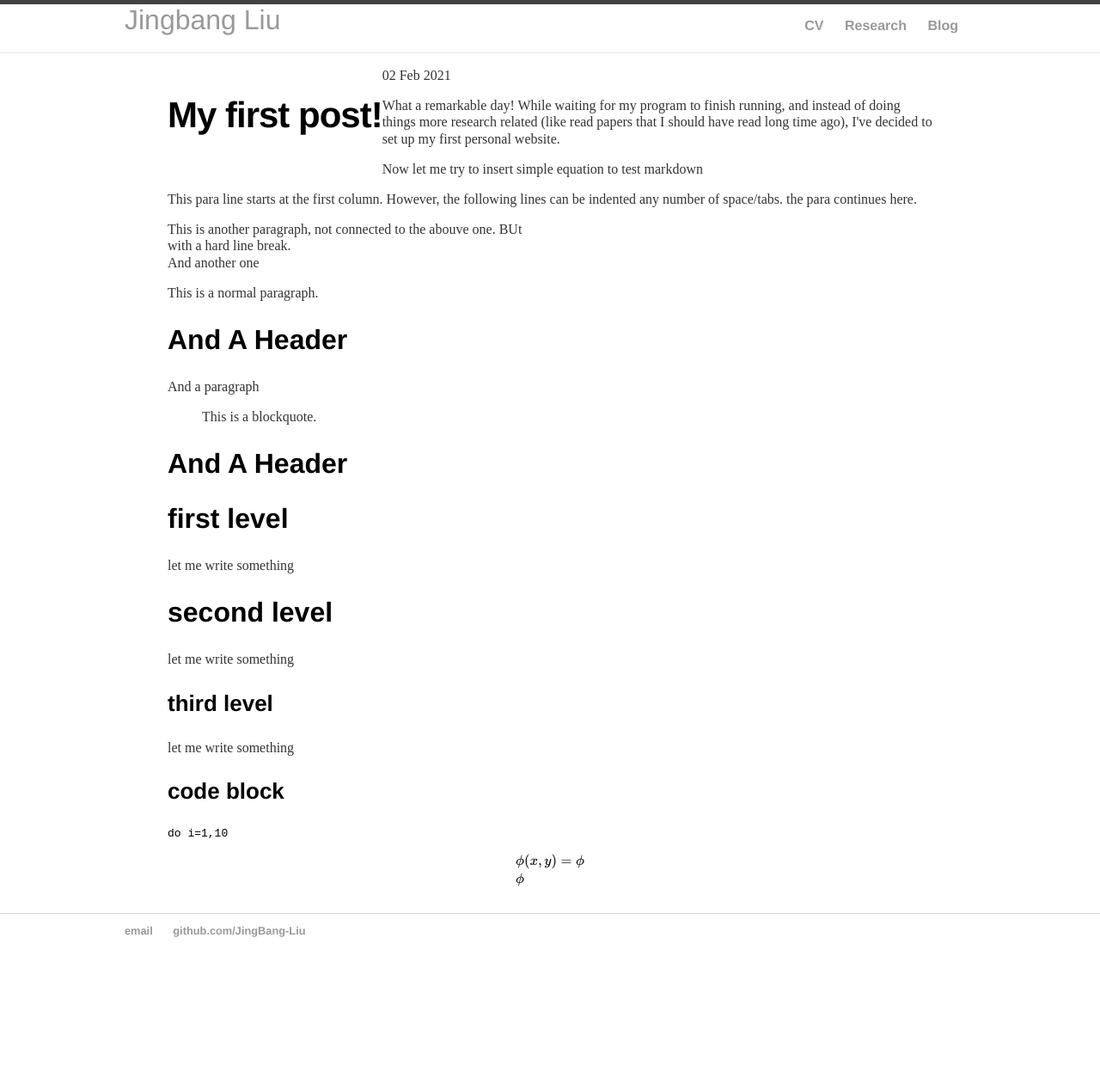
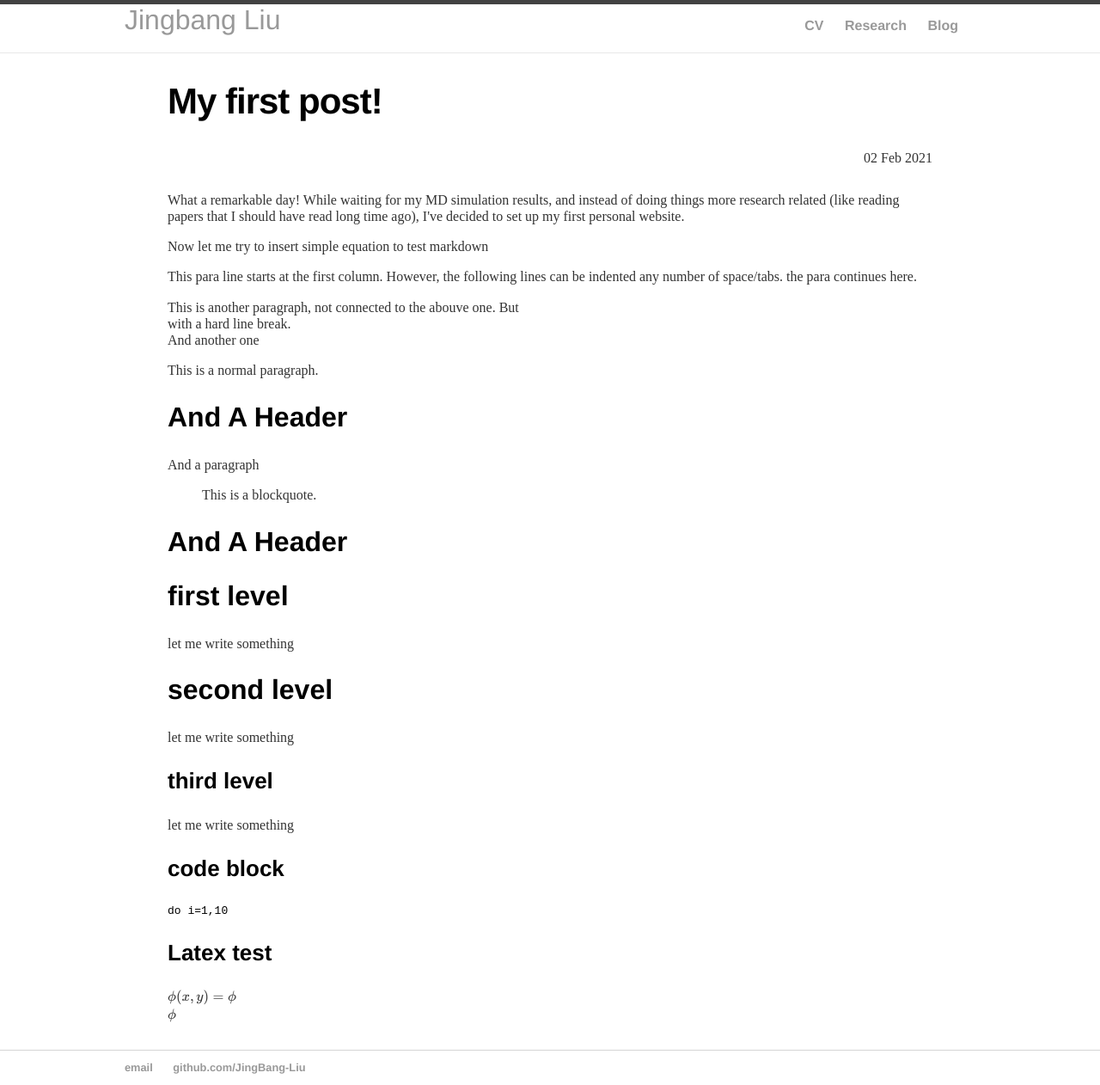
Before and after one commit to JingBang-Liu/JingbangLiu.github.io, a Jekyll site: the page built from _posts/2021-02-02-first-post.md, in a window 1280 px wide. Shown: the whole page at 86% size. Built offline with Jekyll 4.4.1, drawn with Linux system fonts in a browser that asks for light colours; before the commit the page ends 1103 px from its top, so only the background shows below that.

Commit message:
JL: fix post bug

```diff
--- a/_layouts/post.html
+++ b/_layouts/post.html
@@ -1,11 +1,10 @@
 ---
 layout: default
 ---
-<header class="post-header">
+<div class="post-header">
     <h1 class="post-title">{{ page.title }}</h1>
-</header>
-
-<p class="meta">{{ page.date | date_to_string}}</p>
+    <p style="text-align: right;">{{ page.date | date_to_string}}</p>
+</div>
 
 <div class="post-content">
         {{ content }}
--- a/_posts/2021-02-02-first-post.md
+++ b/_posts/2021-02-02-first-post.md
@@ -4,8 +4,8 @@ title: "My first post!"
 date: 2021-02-02
 ---
 
-What a remarkable day! While waiting for my program to finish running, and instead of doing things more research related
-(like read papers that I should have read long time ago), I\'ve decided to set up my first personal website.
+What a remarkable day! While waiting for my MD simulation results, and instead of doing things more research related
+(like reading papers that I should have read long time ago), I\'ve decided to set up my first personal website.
 
 Now let me try to insert simple equation to test markdown
 
@@ -14,7 +14,7 @@ This para line starts at the first column. However,
       the following lines can be indented any number of space/tabs.
     the para continues here.
 
-  This is another paragraph, not connected to the abouve one. BUt
+  This is another paragraph, not connected to the abouve one. But
 with a hard line break. \\
 And another one
 
@@ -42,6 +42,7 @@ let me write something
 ### code block ###
     do i=1,10
 
+### Latex test ###
 $$
 \begin{aligned}
   & \phi(x,y) = \phi \\
--- a/assets/css/main.css
+++ b/assets/css/main.css
@@ -76,7 +76,7 @@ p {
         padding-right:15px;
         padding-left:15px}}
 .wrapper-post:after{content:"";display:table;clear:both}
-.post-header{margin-bottom:30px;float: left;}
+.post-header{margin-bottom:30px}
 .post-title{font-size:42px;letter-spacing:-1px;line-height:1;}
 @media screen and (max-width: 800px){.post-title{font-size:36px}}
 .post-content{margin-bottom:30px}
```
